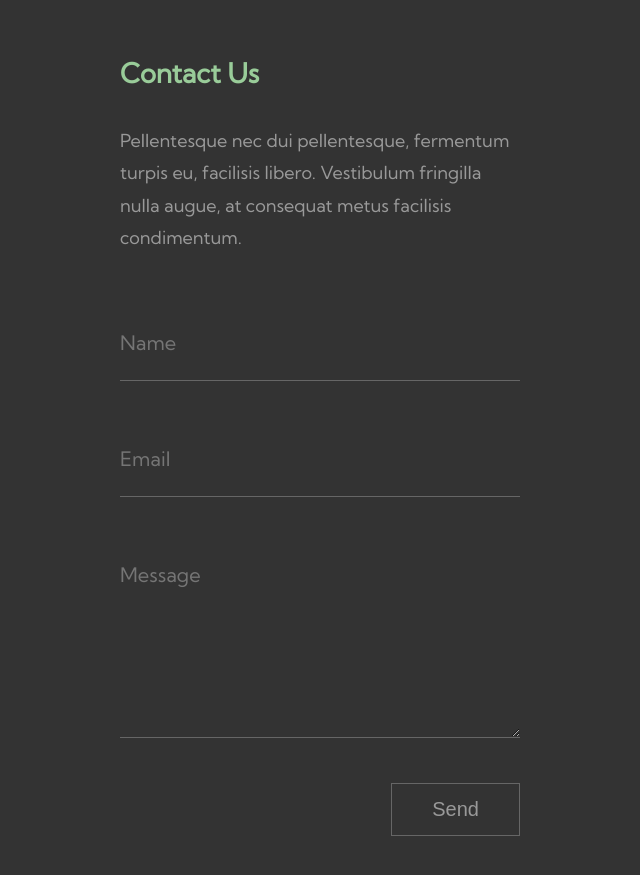
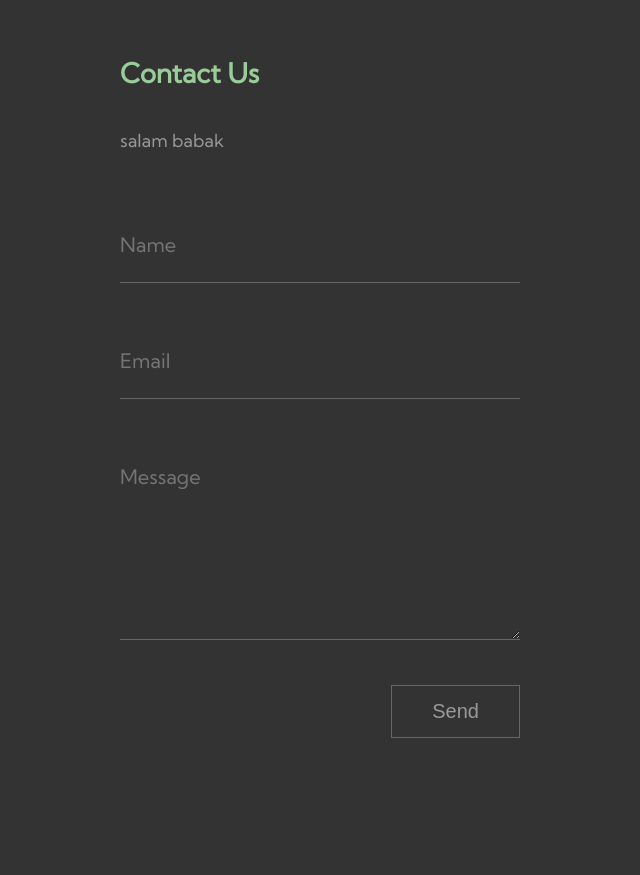
Before and after one commit to ahmadalibagheri/test.github.io, a plain HTML site: page index.html in a window 1280 px wide. Shown: the part 5520-6395 px from the top of the page, without its empty margins (0-640 px from the left). Drawn offline with Linux system fonts and the light colour scheme; grey boxes are pictures that could not be loaded.

Commit message:
Update index.html

```diff
--- a/index.html
+++ b/index.html
@@ -438,7 +438,7 @@ https://www.tooplate.com/view/2124-vertex
             <div class="tm-section-col tm-content tm-content-small">
                 <h2 class="tm-text-primary">Contact Us</h2>
                 <p>
-                    Pellentesque nec dui pellentesque, fermentum turpis eu, facilisis libero. Vestibulum fringilla nulla augue, at consequat metus facilisis condimentum.
+                    salam babak
                 </p>
                 <form id="contact-form" action="" method="POST" class="tm-contact-form tm-mb-200">
                     <div class="form-group">
```
